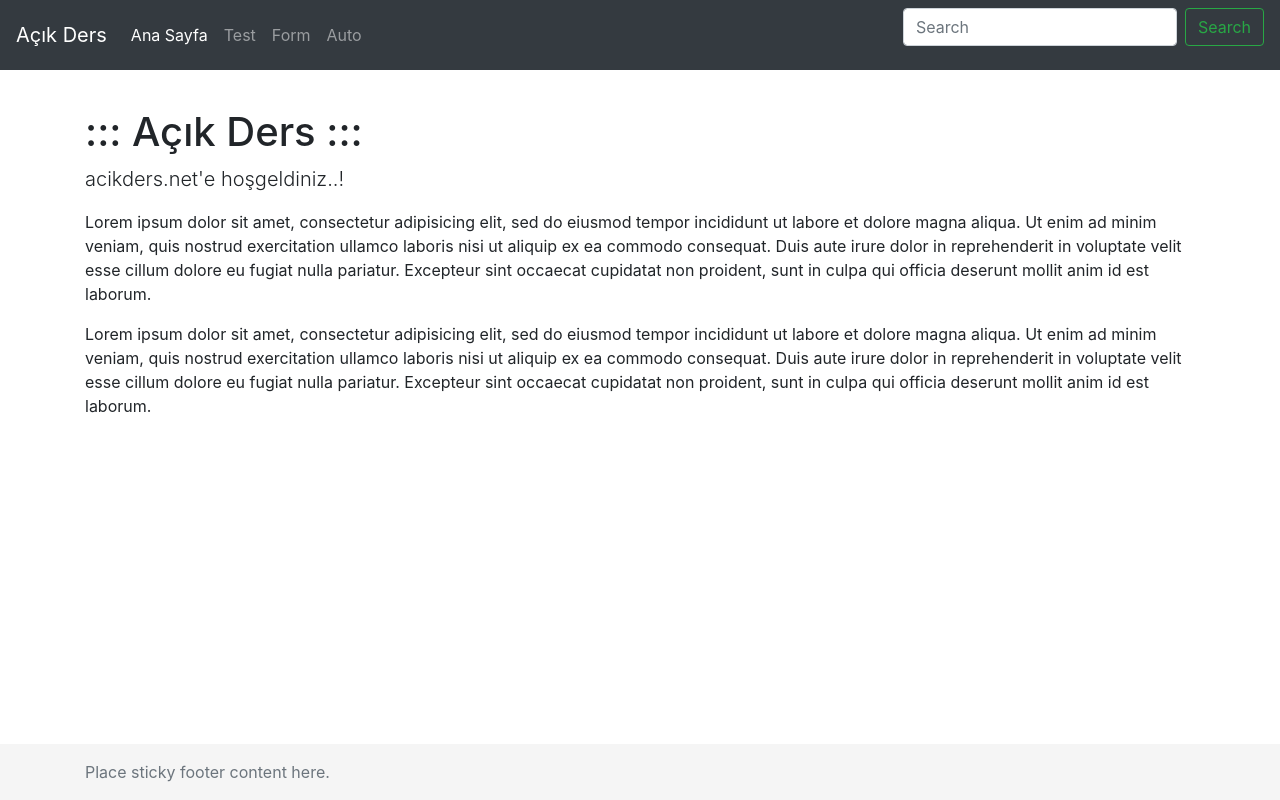
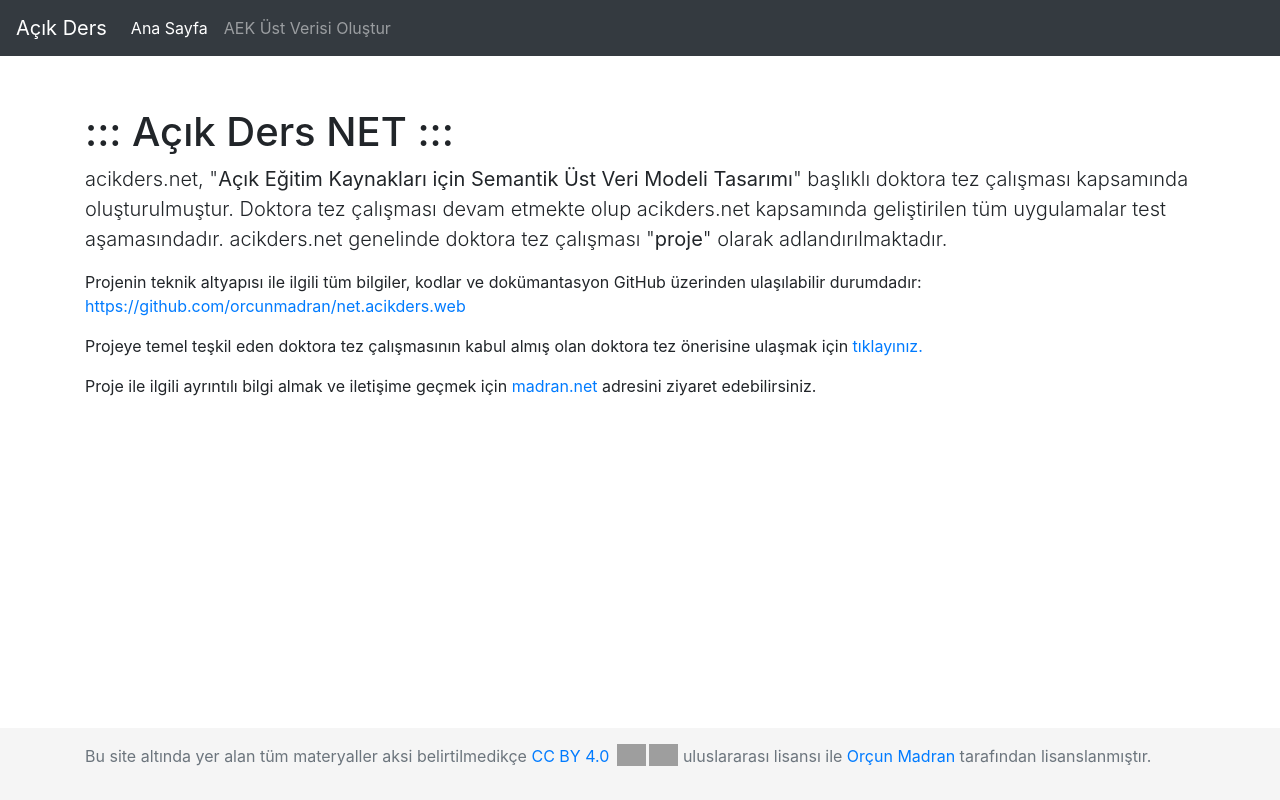
Before and after one commit to orcunmadran/net.acikders.web, a Django app: page / in a window 1280 px wide. Run offline with Django 3.2, Linux system fonts and the light colour scheme; some libraries are stand-ins or nearby versions; grey boxes are pictures that could not be loaded.

Commit message:
Çoklu seçim ve navigasyon
Çoklu seçim öğeleri güncellendi. Navigasyon ve ana sayfa düzenlendi.

```diff
--- a/django/templates/base.html
+++ b/django/templates/base.html
@@ -38,7 +38,9 @@
 
 <footer class="footer mt-auto py-3">
   <div class="container">
-    <span class="text-muted">Place sticky footer content here.</span>
+    <span class="text-muted">
+        <p xmlns:dct="http://purl.org/dc/terms/" xmlns:cc="http://creativecommons.org/ns#" class="license-text"><span rel="dct:title">Bu site altında yer alan tüm materyaller aksi belirtilmedikçe</span> <a rel="license" href="https://creativecommons.org/licenses/by/4.0">CC BY 4.0 <img style="height:22px!important;margin-left:3px;vertical-align:text-bottom;" src="https://mirrors.creativecommons.org/presskit/icons/cc.svg?ref=chooser-v1" /><img style="height:22px!important;margin-left:3px;vertical-align:text-bottom;" src="https://mirrors.creativecommons.org/presskit/icons/by.svg?ref=chooser-v1" /></a> uluslararası lisansı ile <a rel="cc:attributionURL dct:creator" property="cc:attributionName" href="www.madran.net">Orçun Madran</a> tarafından lisanslanmıştır.</p>
+    </span>
   </div>
 </footer>
 </body></html>
--- a/django/templates/home.html
+++ b/django/templates/home.html
@@ -1,8 +1,9 @@
 {% extends "base.html" %}
 
 {% block content %}
-    <h1 class="mt-5">::: Açık Ders :::</h1>
-    <p class="lead">acikders.net'e hoşgeldiniz..!</p>
-    <p>{% lorem %}</p>
-    <p>{% lorem %}</p>
+    <h1 class="mt-5">::: Açık Ders NET :::</h1>
+<p class="lead">acikders.net, "<strong>Açık Eğitim Kaynakları için Semantik Üst Veri Modeli Tasarımı</strong>" başlıklı doktora tez çalışması kapsamında oluşturulmuştur. Doktora tez çalışması devam etmekte olup acikders.net kapsamında geliştirilen tüm uygulamalar test aşamasındadır. acikders.net genelinde doktora tez çalışması "<strong>proje</strong>" olarak adlandırılmaktadır.</p>
+    <p>Projenin teknik altyapısı ile ilgili tüm bilgiler, kodlar ve dokümantasyon GitHub üzerinden ulaşılabilir durumdadır: <a href="https://github.com/orcunmadran/net.acikders.web" target="_blank">https://github.com/orcunmadran/net.acikders.web</a> </p>
+    <p>Projeye temel teşkil eden doktora tez çalışmasının kabul almış olan doktora tez önerisine ulaşmak için <a href="https://drive.google.com/file/d/1uSEBWu8i70eiDbWx8amfEhtqhVBrzyl5/view?usp=sharing" target="_blank"> tıklayınız.</a></p>
+    <p>Proje ile ilgili ayrıntılı bilgi almak ve iletişime geçmek için <a href="http://www.madran.net/iletisim_sosyal_aglar/">madran.net</a> adresini ziyaret edebilirsiniz.</p>
 {% endblock %}
--- a/django/templates/navbar.html
+++ b/django/templates/navbar.html
@@ -10,18 +10,14 @@
           <a class="nav-link" href="/">Ana Sayfa <span class="sr-only">(current)</span></a>
         </li>
         <li class="nav-item">
-          <a class="nav-link" href="/basic">Test</a>
-        </li>
-        <li class="nav-item">
-          <a class="nav-link" href="/form">Form</a>
-        </li>
-        <li class="nav-item">
-          <a class="nav-link" href="/auto">Auto</a>
+          <a class="nav-link" href="/form">AEK Üst Verisi Oluştur</a>
         </li>
       </ul>
+      <!--
       <form class="form-inline mt-2 mt-md-0">
         <input class="form-control mr-sm-2" type="text" placeholder="Search" aria-label="Search">
         <button class="btn btn-outline-success my-2 my-sm-0" type="submit">Search</button>
       </form>
+      -->
     </div>
   </nav>
```
Also changed, not shown: django/templates/form.html (+13 -15 lines).
